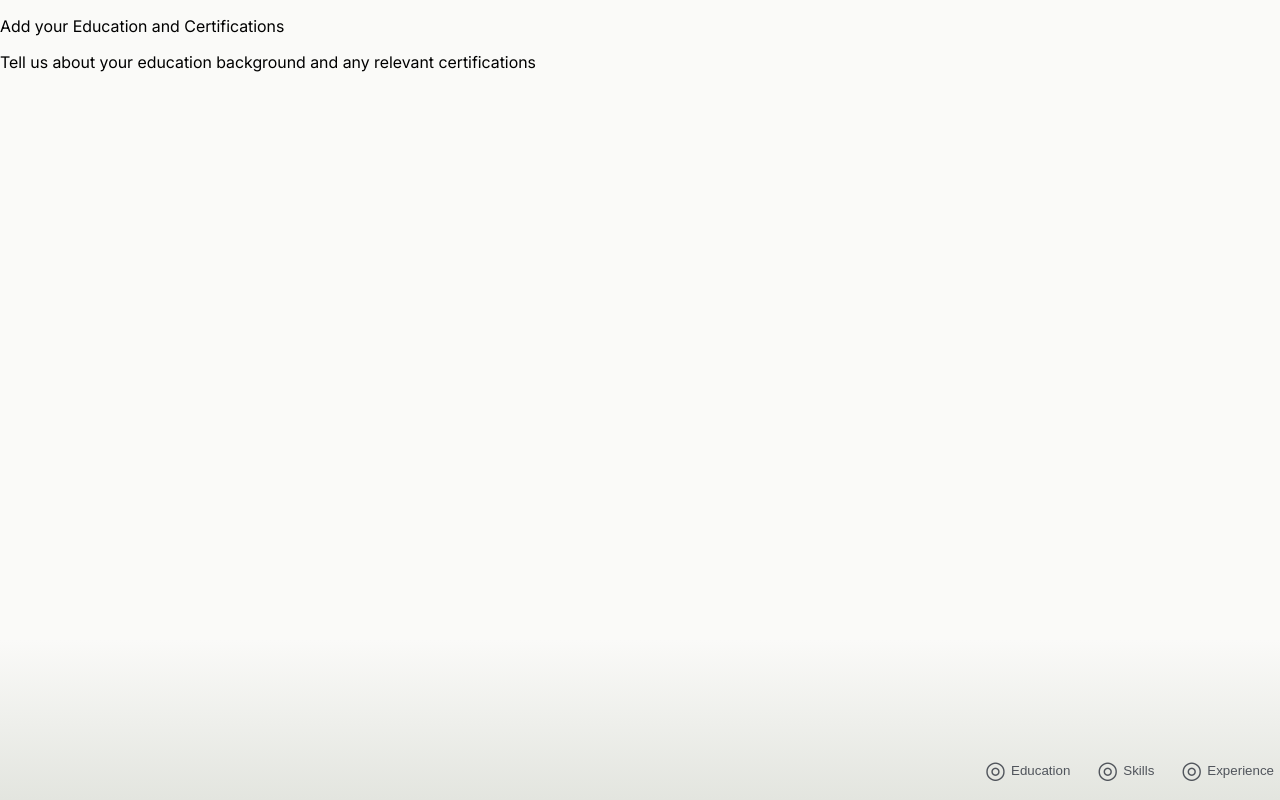
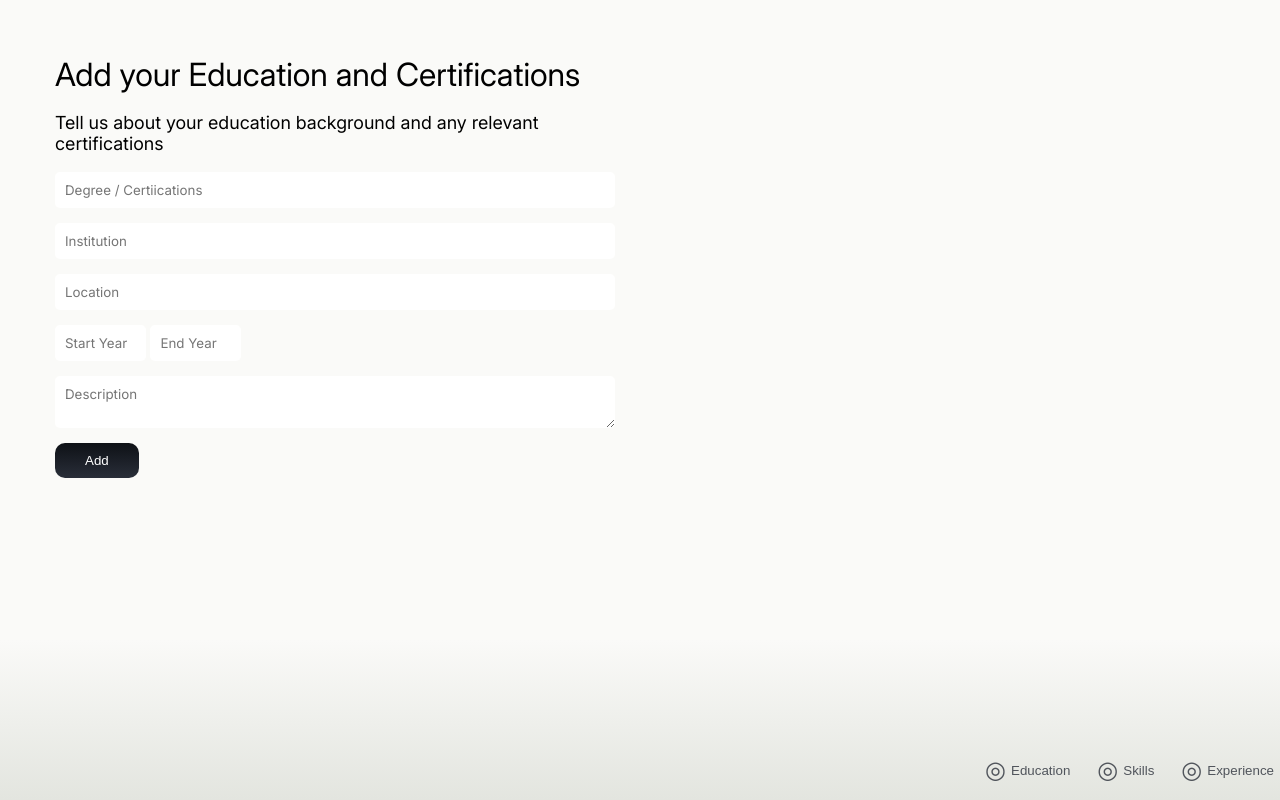
Before and after one commit to AlgorithmicPV/Applyra-v1, a Flask app: page /onboarding/education/ in a window 1280 px wide. Run offline with Flask 3, Linux system fonts and the light colour scheme; a user stored in the database is signed in; some libraries are stand-ins or nearby versions.

Commit message:
feat: add onboarding education and certification UI with initial backend functionality

```diff
--- a/app/__init__.py
+++ b/app/__init__.py
@@ -69,6 +69,7 @@ def create_app(debug=False):
     # register api blueprints
     from app.routes.api.auth import auth_api_bp
     from app.routes.api.documents import documents_api_bp
+    from app.routes.api.onboarding import onboarding_api_bp
 
     # register web blueprints
     from app.routes.web.landing import landing_web_bp
@@ -80,6 +81,7 @@ def create_app(debug=False):
     # api
     app.register_blueprint(auth_api_bp, url_prefix="/api/auth")
     app.register_blueprint(documents_api_bp, url_prefix="/api/doc")
+    app.register_blueprint(onboarding_api_bp, url_prefix="/api/onboarding")
 
     # web
     app.register_blueprint(landing_web_bp, url_prefix="/")
--- a/app/routes/web/onboarding.py
+++ b/app/routes/web/onboarding.py
@@ -1,5 +1,6 @@
 from flask import Blueprint, request, render_template, session
 from flask_login import current_user, login_required
+from app.forms import EducationForm, SkillForm, ExperienceForm
 
 
 onboarding_web_bp = Blueprint("onboarding_web", __name__)
@@ -14,10 +15,11 @@ def home():
 @onboarding_web_bp.route("/education/", methods=["POST", "GET"])
 @login_required
 def education():
+    form = EducationForm()
     if request.headers.get("HX-Request") == "true":
-        return render_template("onboarding/education.html")
+        return render_template("onboarding/education.html", form=form)
     else:
-        return render_template("onboarding/base.html", page="education")
+        return render_template("onboarding/base.html", page="education", form=form)
 
 
 @onboarding_web_bp.route("/experience/", methods=["POST", "GET"])
--- /dev/null
+++ b/app/static/css/onboarding/components/education.css
@@ -0,0 +1,147 @@
+.card {
+  background-color: white;
+  padding: 5px;
+  border-radius: 10px;
+  display: flex;
+  flex-direction: row;
+  justify-content: space-between;
+}
+
+
+.name {
+  margin-bottom: 0px;
+  font-size: large;
+  font-weight: bold;
+}
+
+
+.time {
+  margin-top: 0px;
+  font-size: medium;
+}
+
+
+.delete-btn,
+.edit-btn,
+.cancel-btn {
+  margin-top: 18px;
+  height: 30px;
+  width: 30px;
+  background-color: transparent;
+  border: none;
+  cursor: pointer;
+}
+
+
+.icon {
+  -webkit-mask-repeat: no-repeat;
+  mask-repeat: no-repeat;
+  -webkit-mask-size: contain;
+  mask-size: contain;
+  -webkit-mask-position: center;
+  mask-position: center;
+  background-color: rgba(14, 17, 22, 0.5);
+  width: 80%;
+  height: 80%;
+  transition: 0.2s ease;
+}
+
+
+.delete-btn .icon {
+  mask-image: url("../../../images/icons/functional-icons/delete.svg");
+  -webkit-mask-image: url("../../../images/icons/functional-icons/delete.svg");
+}
+
+
+.edit-btn .icon {
+  mask-image: url("../../../images/icons/functional-icons/edit.svg");
+  -webkit-mask-image: url("../../../images/icons/functional-icons/edit.svg");
+}
+
+
+.cancel-btn .icon {
+  mask-image: url("../../../images/icons/functional-icons/cross.svg");
+  -webkit-mask-image: url("../../../images/icons/functional-icons/cross.svg");
+}
+
+
+.card input,
+.card textarea {
+  border: none;
+  outline: none;
+  border-bottom: 1px;
+}
+
+
+.name #certificate {
+  font-size: large;
+  font-weight: bold;
+  margin-top: 18px;
+}
+
+
+.time input {
+  width: 4ch;
+  box-sizing: content-box;
+  font-size: medium;
+}
+
+
+/* Chrome, Safari, Edge, Opera */
+input::-webkit-outer-spin-button,
+input::-webkit-inner-spin-button {
+  -webkit-appearance: none;
+  margin: 0;
+}
+
+
+/* Firefox */
+input[type=number] {
+  -moz-appearance: textfield;
+}
+
+
+.card .left {
+  flex-grow: 1;
+}
+
+
+.card .left .edit {
+  display: flex;
+  flex-direction: column;
+  width: 100%;
+  display: none;
+}
+
+
+.card #institution {
+  font-size: medium;
+  margin-top: 10px;
+}
+
+
+.card #location {
+  font-size: medium;
+}
+
+
+.card #description {
+  font-family: "Inter";
+  border: none;
+  resize: vertical;
+  max-height: 100px;
+  min-height: max-content;
+  margin-top: 15px;
+  font-size: medium;
+}
+
+
+.card input:focus,
+.card textarea:focus {
+  border-bottom: 1px solid gray;
+}
+
+
+.cancel-btn {
+  display: none;
+}
--- /dev/null
+++ b/app/static/css/onboarding/education.css
@@ -0,0 +1,79 @@
+.page-cont {
+  height: calc(100% - 60px);
+}
+
+.cont {
+  height: calc(100% - 60px);
+  display: flex;
+  flex-direction: row;
+  padding: 30px;
+}
+
+
+.cont>div {
+  flex: 1;
+  padding: 25px;
+}
+
+
+.left-side {}
+
+
+.right-side {
+  display: flex;
+  flex-direction: column;
+  gap: 15px;
+  overflow-y: auto;
+}
+
+
+.heading {
+  font-size: xx-large;
+  margin: 0;
+}
+
+
+.p {
+  font-size: large;
+  text-wrap: wrap;
+}
+
+
+.education-form {
+  display: flex;
+  flex-direction: column;
+  gap: 15px;
+}
+
+
+.education-form>input,
+.education-form>textarea,
+.time-period>input {
+  background-color: white;
+  border: none;
+  padding: 10px;
+  border-radius: 5px;
+  font-family: 'Inter';
+}
+
+.education-form>textarea {
+  resize: vertical;
+  max-height: 100px;
+  min-height: max-content;
+}
+
+
+.submit,
+.done {
+  padding: 10px 30px 10px 30px;
+  border-radius: 10px;
+  border: none;
+  cursor: pointer;
+  background: #0E1116;
+  background: -webkit-linear-gradient(180deg, rgba(14, 17, 22, 1) 0%, rgba(41, 46, 57, 1) 100%);
+  background: -moz-linear-gradient(180deg, rgba(14, 17, 22, 1) 0%, rgba(41, 46, 57, 1) 100%);
+  background: linear-gradient(180deg, rgba(14, 17, 22, 1) 0%, rgba(41, 46, 57, 1) 100%);
+  filter: progid:DXImageTransform.Microsoft.gradient(startColorstr="#0E1116", endColorstr="#292E39", GradientType=0);
+  color: #FFFFFF;
+  width: max-content;
+}
--- /dev/null
+++ b/app/static/js/onboarding/components/education.js
@@ -0,0 +1,30 @@
+document.body.addEventListener("htmx:afterSwap", function(event) {
+  initialize();
+});
+
+const initialize = () => {
+  const staticCertificateName = document.getElementById('static-certificate-name')
+  const staticTime = document.getElementById('static-time')
+  const editCont = document.getElementById('edit-cont')
+  const editBtn = document.getElementById('edit-btn')
+  const cancelBtn = document.getElementById('cancel-btn')
+
+
+  editBtn.addEventListener('click', () => {
+    staticCertificateName.style.display = 'none'
+    staticTime.style.display = 'none'
+    editCont.style.display = 'flex'
+    editBtn.style.display = 'none'
+    cancelBtn.style.display = 'inline'
+  })
+
+
+  cancelBtn.addEventListener('click', () => {
+    staticCertificateName.style.display = 'block'
+    staticTime.style.display = 'block'
+    editCont.style.display = 'none'
+    editBtn.style.display = 'inline'
+    cancelBtn.style.display = 'none'
+  })
+
+}
--- a/app/templates/auth/login.html
+++ b/app/templates/auth/login.html
@@ -18,7 +18,7 @@
         </form>
     </div>
     <div class="right">
-        <video  muted autoplay loop playsinline>
+        <video muted autoplay loop playsinline>
             <source src="../../static/videos/loop-1.mp4" type="video/mp4">
             <!-- from pixabay, https://pixabay.com/videos/cubes-geometry-4k-motion-backdrop-172788/-->
         </video>
--- a/app/templates/onboarding/base.html
+++ b/app/templates/onboarding/base.html
@@ -1,5 +1,5 @@
 {% macro onboarding_base() %}
-    <div class="main-content">
+    <div class="main-content" id="page">
         <link rel="stylesheet"
               href="{{ url_for('static', filename='css/onboarding/base.css') }}">
         <div class="page-cont">
--- a/app/templates/onboarding/education.html
+++ b/app/templates/onboarding/education.html
@@ -1,8 +1,29 @@
-<link rel="stylesheet" href="{{ url_for('static', filename='css/onboarding/education.css') }}">
-<div class="left-side">
- <p class="heading">Add your Education and Certifications</p>
- <p class="p">Tell us about your education background and any relevant certifications</p>
+<div class="cont">
+    <link rel="stylesheet"
+          href="{{ url_for('static', filename='css/onboarding/education.css') }}">
+    <link rel="stylesheet"
+          href="{{ url_for('static', filename='css/onboarding/components/education.css') }}">
+    <div class="left-side">
+        <p class="heading">Add your Education and Certifications</p>
+        <p class="p">Tell us about your education background and any relevant certifications</p>
+        <form hx-post="{{ url_for("onboarding_api.education") }}"
+              hx-swap="beforeend"
+              hx-target=".right-side"
+              hx-on::after-request="this.reset()"
+              id="education-form"
+              class="education-form">
+            {{ form.hidden_tag() }}
+            {{ form.certificate(placeholder=form.certificate.label.text) }}
+            {{ form.institution(placeholder=form.institution.label.text) }}
+            {{ form.location(placeholder=form.location.label.text) }}
+            <div class="time-period">
+                {{ form.start_year(placeholder=form.start_year.label.text) }}
+                {{ form.end_year(placeholder=form.end_year.label.text) }}
+            </div>
+            {{ form.description(placeholder=form.description.label.text) }}
+            <button type="submit" class="submit">Add</button>
+        </form>
+    </div>
+    <div class="right-side"></div>
+    <script src="{{ url_for('static', filename='js/onboarding/components/education.js') }}"></script>
 </div>
-<div class="right-side">
-
-</div>
```
Also changed, not shown: app/routes/api/auth.py (+8 -2 lines), app/routes/api/onboarding.py (added, +51 -0 lines), app/templates/onboarding/components/education.html (added, +27 -0 lines), app/templates/onboarding/home.html (+4 -3 lines), app/static/images/icons/functional-icons/cross.svg (added), app/static/images/icons/functional-icons/delete.svg (added), app/static/images/icons/functional-icons/done.svg (added), app/static/images/icons/functional-icons/edit.svg (added), instance/app.db. Lines whose indentation alone changed are shown as unchanged.
